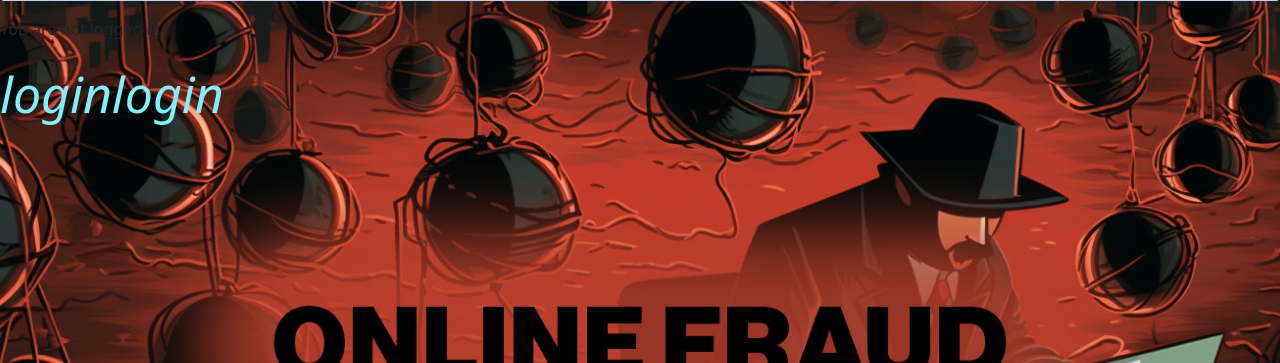
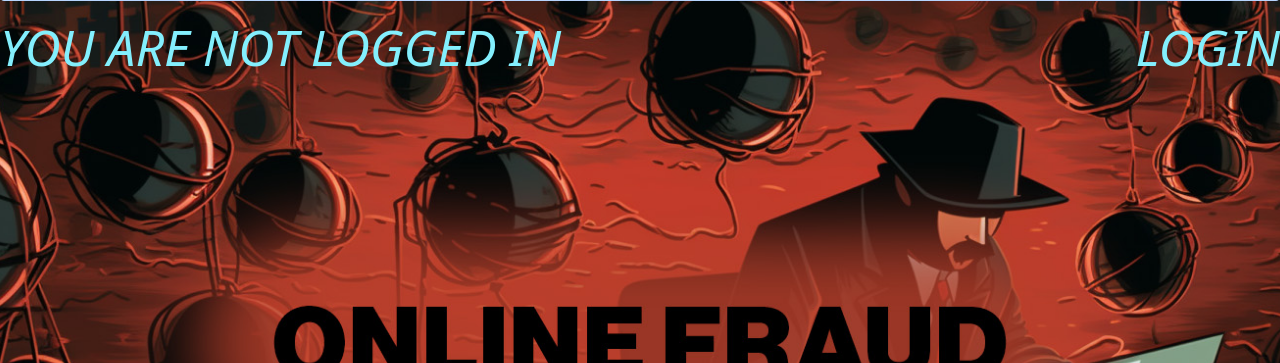
Before and after one commit to someshyadav9404/ONLINE-FRAUD-DETECTION, a Django app: template Online_payment_fraud_detection/templates/home.html in a window 1280 px wide. Shown: the part 57-420 px from the top of the page. Run offline with Django 5.2, Linux system fonts and the light colour scheme; the template is opened without the code that fills it: most values are stand-ins (such as "Sample title", 1, 10 or a date in 2020).

Commit message:
Update home.html

```diff
--- a/Online_payment_fraud_detection/templates/home.html
+++ b/Online_payment_fraud_detection/templates/home.html
@@ -64,6 +64,12 @@
             color:#83effd;
             font-size: 50px;
             text-decoration: none;
+            text-transform:uppercase;
+            border-radius:10px;
+        }
+        a:hover{
+            background-color:white;
+            transition:1s;
         }
         .logout div{
             display:inline-block;
@@ -75,7 +81,10 @@
             border: solid 5px;
             border-radius:10px;
             color:blue;
-            }
+        }
+        input{
+            border-radius:10px;
+        }
     </style>
 </head>
 
@@ -83,10 +92,11 @@
                             <strong>Hey {{user.username}}</strong> The input data is {{ output }}
                             <button type="button" class="btn-close" data-bs-dismiss="alert" aria-label="Close"></button>
                     </div>{% endif %}
+
     {% if user.is_authenticated %}
     <div class="logout">
     <div><h1>Hi {{user.username}}!</h1></div>
-    <div style="float: right;"><h1><a  href="{% url 'logout' %}">Logout</a></h1></div></div>
+    <div style="float: right;"><h1><a  href="{% url 'login' %}">Logout</a></h1></div></div>
     <!-- <div class="alert alert-warning alert-dismissible fade show" role="alert">
         <strong>Holy guacamole!</strong> You should check in on some of those fields below.
         <button type="button" class="btn-close" data-bs-dismiss="alert" aria-label="Close"></button>
@@ -99,7 +109,7 @@
             <div class="formrow">
                 <div>
                     <label for="step"> Step:</label>
-                    <input type="number" name="step" id="" value="">
+                    <input type="number" name="step" id="" value="{{step}}">
                 </div>
                 <div>
                     <label for="name"> Type of transaction:</label>
@@ -147,9 +157,9 @@
             <div><button type="submit">submit</button></div>
         </form>
     </div>
-    {% else %}
-    <p>You are not logged in</p>
-    <a href="{% url 'login' %}">loginlogin</a>
+    {% else %} <div class="logout">
+        <div><h1>You are not logged in</h1></div>
+    <div style="float:right;"><h1><a href="{% url 'login' %}">login</a></h1></div></div>
     {% endif %}
 </body>
 </html>
```
